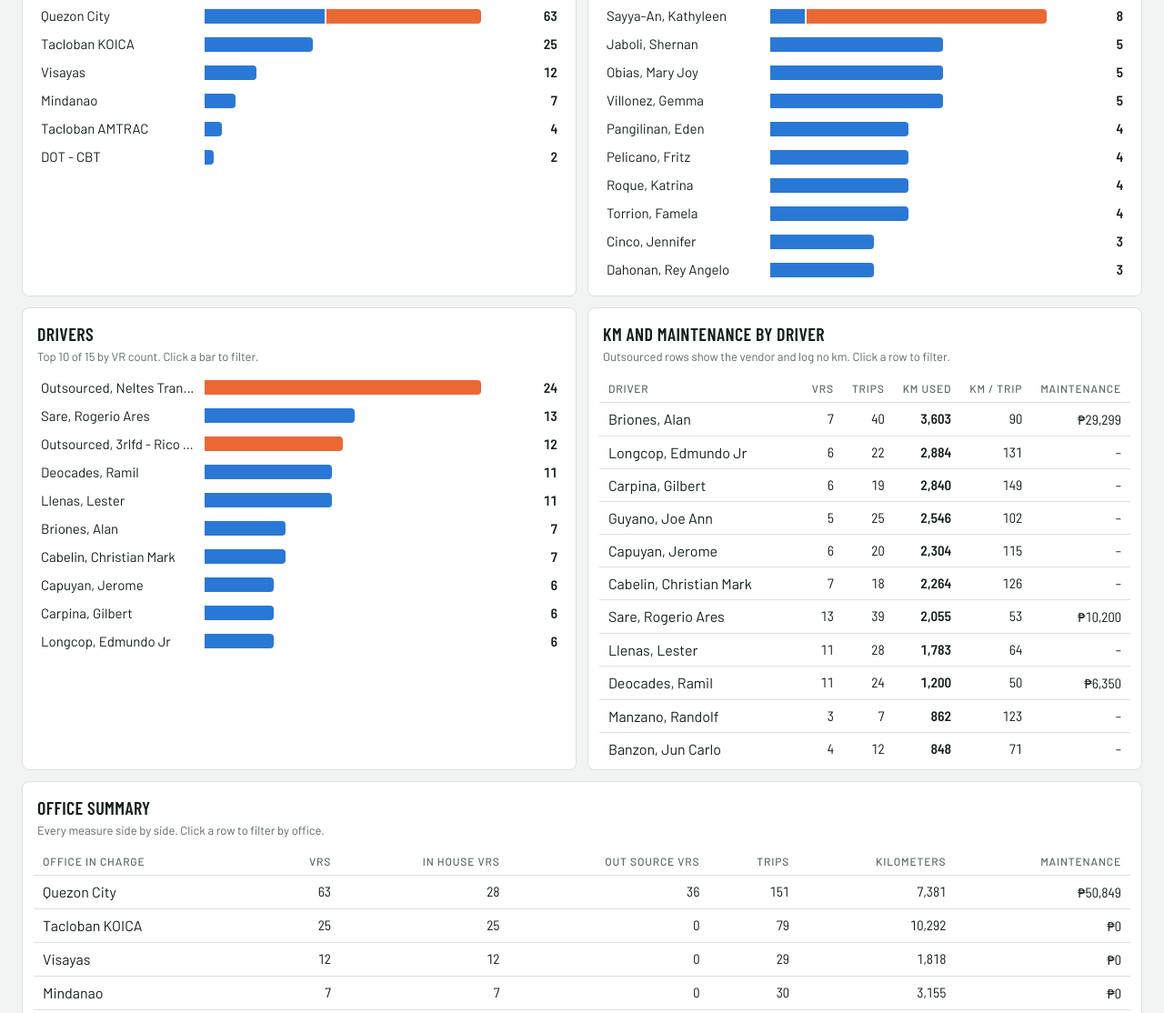
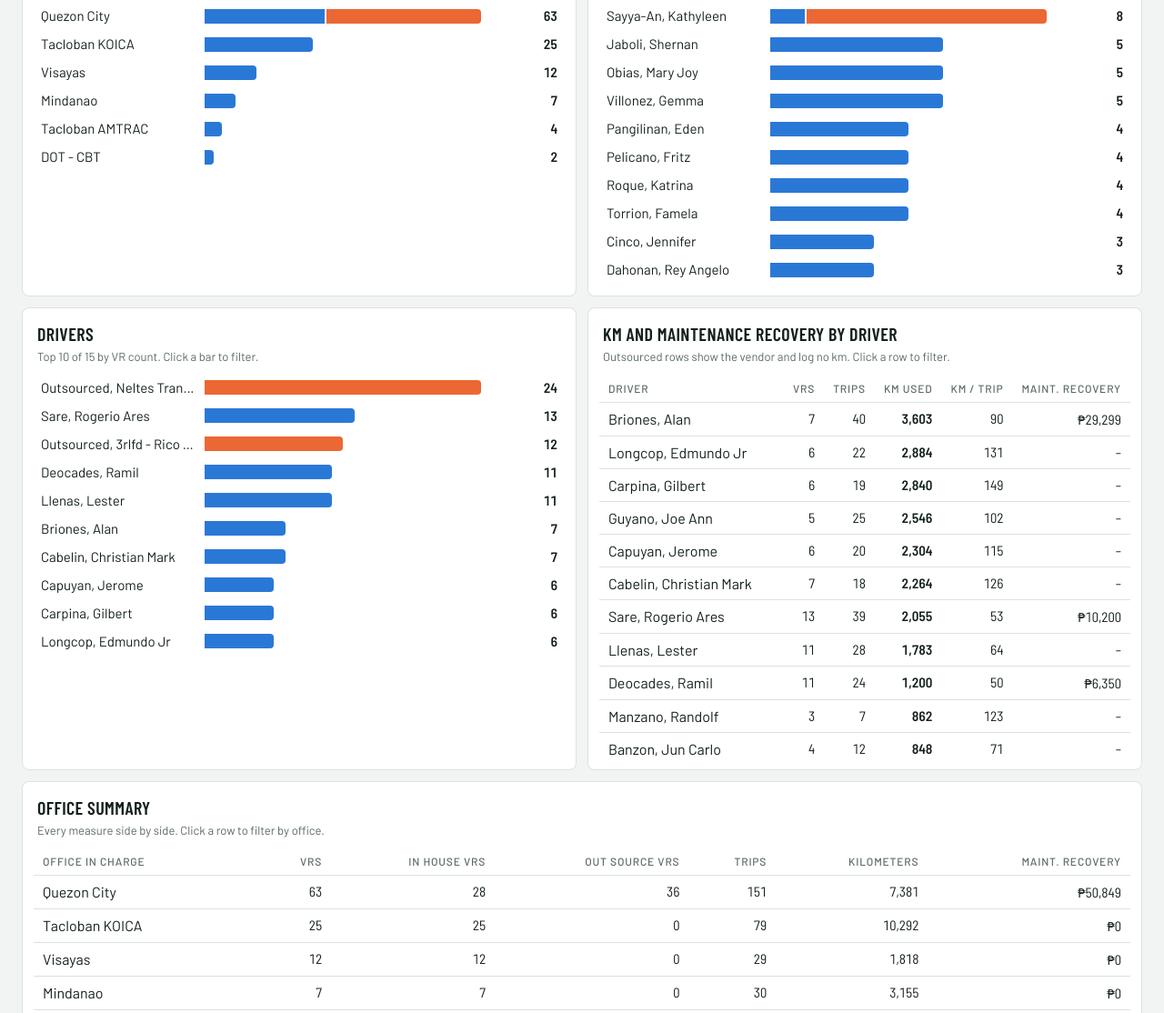
Before and after one commit to ericcaballes101/VRDashboard, a plain HTML site: page index.html in a window 1280 px wide. Shown: the part 1686-2800 px from the top of the page at 91% size. Drawn offline with nearby package versions, Linux system fonts and the light colour scheme.

Commit message:
Add files via upload

```diff
--- a/index.html
+++ b/index.html
@@ -166,7 +166,7 @@ tr.tot td{font-weight:600;border-top:2px solid var(--line);border-bottom:0}
         <button type="button" data-m="vr" aria-pressed="true">VR count</button>
         <button type="button" data-m="trip" aria-pressed="false">Trips</button>
         <button type="button" data-m="km" aria-pressed="false">Kilometers</button>
-        <button type="button" data-m="maint" aria-pressed="false">Maintenance</button>
+        <button type="button" data-m="maint" aria-pressed="false">Maintenance recovery</button>
       </div></div>
     <div class="ctl"><span class="lbl">VR type</span>
       <div class="seg" id="typeseg">
@@ -219,7 +219,7 @@ tr.tot td{font-weight:600;border-top:2px solid var(--line);border-bottom:0}
       <div class="bars" id="drvBars"></div>
     </div>
     <div class="panel p6">
-      <div class="phead"><h2>Km and maintenance by driver</h2></div>
+      <div class="phead"><h2>Km and maintenance recovery by driver</h2></div>
       <div class="sub">Outsourced rows show the vendor and log no km. Click a row to filter.</div>
       <div class="tw scrolly" id="drvTable"></div>
     </div>
@@ -250,7 +250,7 @@ const esc=s=>String(s??'').replace(/[&<>"']/g,c=>({'&':'&amp;','<':'&lt;','>':'&
 const fmt=n=>Math.round(n).toLocaleString('en-US');
 const peso=n=>'₱'+fmt(n);
 const fv=n=>measure==='maint'?peso(n):fmt(n);
-const MNAME=()=>({vr:'VR count',trip:'trips',km:'kilometers',maint:'maintenance amount'}[measure]);
+const MNAME=()=>({vr:'VR count',trip:'trips',km:'kilometers',maint:'maintenance recovery'}[measure]);
 const plabel=p=>{const [y,m]=p.split('-');return MONTHS[+m-1]+' '+y};
 const MLAB={vr:'VRs',trip:'Trips',km:'km'};
 const KEY='vrmonitor.v1',EKEY='vrmonitor.empty';
@@ -316,9 +316,9 @@ function parseSheetRows(aoa){
   const C={vr:pick('vrnumber'),req:pick('requisitioner','requestor','requester'),purpose:pick('purpose'),
     dep:pick('departurereturndate','departuredate'),office:pick('officeincharge','office'),loc:pick('locationtype','location'),
     type:pick('vrtype','type'),driver:pick('driver'),date:pick('datetimeout','dateout'),
-    kmt:pick('kmtotal','km','kilometers'),kmf:pick('kmfrom'),kmto:pick('kmto'),trip:pick('tripcount','trips'),maint:pick('maintenance','maintenanceamount','maintenancecost'),dest:pick('destination','destinations','destinationtravelled','destinationtraveled','placevisited','travelto')};
+    kmt:pick('kmtotal','km','kilometers'),kmf:pick('kmfrom'),kmto:pick('kmto'),trip:pick('tripcount','trips'),maint:pick('maintenancerecovery','maintenance','maintenanceamount','maintenancecost'),dest:pick('destination','destinations','destinationtravelled','destinationtraveled','placevisited','travelto')};
   const miss=[];if(C.type<0)miss.push('VR Type');if(C.office<0)miss.push('Office in Charge');if(C.loc<0)miss.push('Location Type');
-  if(C.req<0)miss.push('Requisitioner');if(C.kmt<0&&C.kmto<0)miss.push('KM Total');if(C.trip<0)miss.push('Trip count');if(C.maint<0)miss.push('Maintenance');
+  if(C.req<0)miss.push('Requisitioner');if(C.kmt<0&&C.kmto<0)miss.push('KM Total');if(C.trip<0)miss.push('Trip count');
   const g=(r,i)=>i>=0?r[i]:null;const out=[];
   for(let i=h+1;i<aoa.length;i++){const r=aoa[i]||[];
     let km=C.kmt>=0?num(r[C.kmt]):(C.kmto>=0&&C.kmf>=0?Math.max(0,num(r[C.kmto])-num(r[C.kmf])):0);
@@ -361,7 +361,7 @@ function match(r,excl){
 const rowsFor=excl=>allRows().filter(r=>match(r,excl));
 function tipHtml(title,g){
   const row=(n,s)=>'<tr><td>'+n+'</td><td class="num">'+fmt(g.v[s].size)+'</td><td class="num">'+fmt(g.t[s])+'</td><td class="num">'+fmt(g.k[s])+'</td><td class="num">'+peso(g.m[s])+'</td></tr>';
-  return '<b>'+esc(title)+'</b><table><tr><th></th><th>VRs</th><th>Trips</th><th>km</th><th>Maint.</th></tr>'+row('All','all')+row('In House','in')+row('Out Source','out')+'</table>'}
+  return '<b>'+esc(title)+'</b><table><tr><th></th><th>VRs</th><th>Trips</th><th>km</th><th>Recovery</th></tr>'+row('All','all')+row('In House','in')+row('Out Source','out')+'</table>'}
 
 /* ---------- render ---------- */
 function render(){
@@ -369,12 +369,12 @@ function render(){
   const rows=rowsFor(null);
   const sel=F.period.size?[...F.period].sort().map(plabel).join(', '):(ds.length>1?'All loaded months':(ds[0]?plabel(ds[0].period):'No data'));
   const tot=newG();rows.forEach(r=>add(tot,r));
-  $('#subtitle').textContent=sel+' · '+fmt(tot.v.all.size)+' vehicle requests · '+fmt(tot.t.all)+' trips · '+fmt(tot.k.all)+' km · '+peso(tot.m.all)+' maintenance';
+  $('#subtitle').textContent=sel+' · '+fmt(tot.v.all.size)+' vehicle requests · '+fmt(tot.t.all)+' trips · '+fmt(tot.k.all)+' km · '+peso(tot.m.all)+' maintenance recovery';
   renderData(ds);renderControls();renderKpis(tot);renderTrend(rows);
   renderBars('#locBars','loc',r=>r.loc,8);renderBars('#officeBars','office',r=>r.office,10);renderBars('#reqBars','req',r=>r.req,10);renderBars('#drvBars','drv',r=>r.driver,10);renderDrvTable();renderBars('#dstBars','dst',r=>r.dest,18);renderMap();
   renderOfficeTable();renderVrTable(rows);
   const mixed=[...group(rows,r=>r.vr).values()].filter(g=>g.v.in.size&&g.v.out.size).length;
-  $('#foot').textContent='VR count is the number of distinct VR numbers. Trips add up the Trip count column. Kilometers add up KM Total. Maintenance adds up the Maintenance column, in pesos. Destinations are read from place names in the Purpose text unless the file has a Destination column.'+(mixed?' '+mixed+' VR'+(mixed>1?'s have':' has')+' both in-house and outsourced legs, so In House + Out Source can exceed the total.':'')}
+  $('#foot').textContent='VR count is the number of distinct VR numbers. Trips add up the Trip count column. Kilometers add up KM Total. Maintenance recovery adds up the Maintenance column, in pesos. Destinations are read from place names in the Purpose text unless the file has a Destination column.'+(mixed?' '+mixed+' VR'+(mixed>1?'s have':' has')+' both in-house and outsourced legs, so In House + Out Source can exceed the total.':'')}
 function renderData(ds){
   const s=ds.some(d=>d.sample);
   $('#hint').innerHTML=!ds.length?'<b>Nothing loaded.</b> Drop your monthly VR file here or use Upload.<br><button type="button" class="btn ghost" id="loadsample" style="margin-top:6px;padding:4px 10px">Load the sample file</button>':s?'<b>Showing the sample September file.</b> <span class="tag">Sample</span><br>Drop your monthly VR file here or use Upload. Uploading a month that is already loaded replaces it.'
@@ -399,7 +399,7 @@ function renderKpis(t){
     tile('VR count',fmt(t.v.all.size),'distinct VR numbers')+
     tile('Trip count',fmt(t.t.all),fmt(t.t.in)+' in house · '+fmt(t.t.out)+' outsourced')+
     tile('Kilometers',fmt(t.k.all),avg?fmt(avg)+' km per in-house trip':'no km logged')+
-    tile('Maintenance',peso(t.m.all),t.m.all?peso(t.m.all/Math.max(1,t.t.all))+' per trip · '+peso(t.m.in)+' in house':'none recorded')+
+    tile('Maintenance recovery',peso(t.m.all),t.m.all?peso(t.m.all/Math.max(1,t.t.all))+' per trip · '+peso(t.m.in)+' in house':'none recorded')+
     tile('In House VRs',fmt(inV),Math.round(inV/s*100)+'% of VRs · '+fmt(t.t.in)+' trips','<div class="share"><i class="a" style="width:'+(inV/s*100)+'%"></i><i class="b" style="width:'+(outV/s*100)+'%;opacity:.25"></i></div>','in')+
     tile('Out Source VRs',fmt(outV),Math.round(outV/s*100)+'% of VRs · '+fmt(t.t.out)+' trips','<div class="share"><i class="a" style="width:'+(inV/s*100)+'%;opacity:.25"></i><i class="b" style="width:'+(outV/s*100)+'%"></i></div>','out')}
 
@@ -479,12 +479,12 @@ function renderDrvTable(){
   const rows=rowsFor('drv');const m=group(rows,r=>r.driver);
   const arr=[...m].sort((a,b)=>b[1].k.all-a[1].k.all||b[1].t.all-a[1].t.all);
   const act=F.drv.size>0;
-  $('#drvTable').innerHTML=arr.length?'<table><thead><tr><th>Driver</th><th class="r">VRs</th><th class="r">Trips</th><th class="r">km used</th><th class="r">km / trip</th><th class="r">Maintenance</th></tr></thead><tbody>'+arr.map(([k,g])=>'<tr class="click'+(act&&!F.drv.has(k)?' dim':'')+'" data-bk="drv" data-bv="'+esc(k)+'"><td>'+esc(k)+(g.v.out.size&&!g.v.in.size?' <span class="pill">Outsourced</span>':'')+'</td><td class="r num">'+fmt(g.v.all.size)+'</td><td class="r num">'+fmt(g.t.all)+'</td><td class="r num"><b>'+fmt(g.k.all)+'</b></td><td class="r num">'+(g.t.all&&g.k.all?fmt(g.k.all/g.t.all):'–')+'</td><td class="r num">'+(g.m.all?peso(g.m.all):'–')+'</td></tr>').join('')+'</tbody></table>':'<div class="empty">'+emptyMsg()+'</div>'}
+  $('#drvTable').innerHTML=arr.length?'<table><thead><tr><th>Driver</th><th class="r">VRs</th><th class="r">Trips</th><th class="r">km used</th><th class="r">km / trip</th><th class="r">Maint. recovery</th></tr></thead><tbody>'+arr.map(([k,g])=>'<tr class="click'+(act&&!F.drv.has(k)?' dim':'')+'" data-bk="drv" data-bv="'+esc(k)+'"><td>'+esc(k)+(g.v.out.size&&!g.v.in.size?' <span class="pill">Outsourced</span>':'')+'</td><td class="r num">'+fmt(g.v.all.size)+'</td><td class="r num">'+fmt(g.t.all)+'</td><td class="r num"><b>'+fmt(g.k.all)+'</b></td><td class="r num">'+(g.t.all&&g.k.all?fmt(g.k.all/g.t.all):'–')+'</td><td class="r num">'+(g.m.all?peso(g.m.all):'–')+'</td></tr>').join('')+'</tbody></table>':'<div class="empty">'+emptyMsg()+'</div>'}
 function renderOfficeTable(){
   const rows=rowsFor('office');const m=group(rows,r=>r.office);const t=newG();rows.forEach(r=>add(t,r));
   const arr=[...m].sort((a,b)=>b[1].v.all.size-a[1].v.all.size);
   const tr=(n,g,cls,attr)=>'<tr class="'+cls+'" '+attr+'><td>'+esc(n)+'</td><td class="r num">'+fmt(g.v.all.size)+'</td><td class="r num">'+fmt(g.v.in.size)+'</td><td class="r num">'+fmt(g.v.out.size)+'</td><td class="r num">'+fmt(g.t.all)+'</td><td class="r num">'+fmt(g.k.all)+'</td><td class="r num">'+peso(g.m.all)+'</td></tr>';
-  $('#officeTable').innerHTML=arr.length?'<table><thead><tr><th>Office in charge</th><th class="r">VRs</th><th class="r">In House VRs</th><th class="r">Out Source VRs</th><th class="r">Trips</th><th class="r">Kilometers</th><th class="r">Maintenance</th></tr></thead><tbody>'+
+  $('#officeTable').innerHTML=arr.length?'<table><thead><tr><th>Office in charge</th><th class="r">VRs</th><th class="r">In House VRs</th><th class="r">Out Source VRs</th><th class="r">Trips</th><th class="r">Kilometers</th><th class="r">Maint. recovery</th></tr></thead><tbody>'+
     arr.map(([k,g])=>tr(k,g,'click','data-bk="office" data-bv="'+esc(k)+'"')).join('')+tr('Total',t,'tot','')+'</tbody></table>':'<div class="empty">'+emptyMsg()+'</div>'}
 function renderVrTable(rows){
   const m=new Map();
@@ -493,7 +493,7 @@ function renderVrTable(rows){
   const num_=['trips','km','maint'].includes(sortKey);
   arr.sort((a,b)=>(num_?a[sortKey]-b[sortKey]:String(a[sortKey]).localeCompare(String(b[sortKey]),undefined,{numeric:true}))*sortDir);
   const PS=12,pages=Math.max(1,Math.ceil(arr.length/PS));page=Math.min(page,pages-1);
-  const cols=[['vr','VR no.'],['req','Requestor'],['office','Office in charge'],['loc','Location'],['type','VR type'],['driver','Driver'],['dest','Destination'],['trips','Trips',1],['km','km',1],['maint','Maintenance',1],['dep','Departure → return'],['purpose','Purpose']];
+  const cols=[['vr','VR no.'],['req','Requestor'],['office','Office in charge'],['loc','Location'],['type','VR type'],['driver','Driver'],['dest','Destination'],['trips','Trips',1],['km','km',1],['maint','Maint. recovery',1],['dep','Departure → return'],['purpose','Purpose']];
   const th=cols.map(([k,n,r])=>'<th class="'+(r?'r':'')+'"><button type="button" data-sort="'+k+'">'+n+(sortKey===k?(sortDir>0?' ▲':' ▼'):'')+'</button></th>').join('');
   $('#vrTable').innerHTML=arr.length?'<table><thead><tr>'+th+'</tr></thead><tbody>'+arr.slice(page*PS,page*PS+PS).map(o=>'<tr><td class="num" style="white-space:nowrap">'+esc(o.vr)+'</td><td>'+esc(o.req)+'</td><td>'+esc(o.office)+'</td><td>'+esc(o.loc)+'</td><td>'+typePill(o.type)+'</td><td>'+esc(o.driver)+'</td><td>'+esc(o.dest)+'</td><td class="r num">'+fmt(o.trips)+'</td><td class="r num">'+fmt(o.km)+'</td><td class="r num">'+(o.maint?peso(o.maint):'–')+'</td><td class="num" style="white-space:nowrap">'+esc(o.dep)+'</td><td><div class="purpose" title="'+esc(o.purpose)+'">'+esc(o.purpose)+'</div></td></tr>').join('')+'</tbody></table>':'<div class="empty">'+emptyMsg()+'</div>';
   $('#vrCount').textContent=fmt(arr.length)+' VRs';
```
